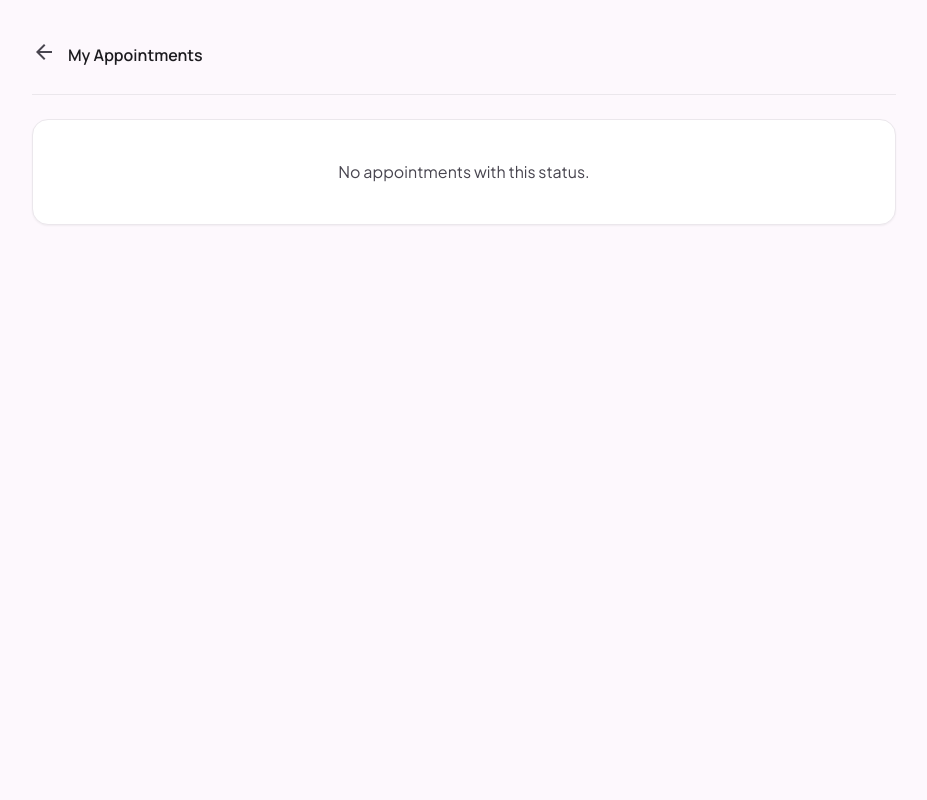
After one commit to RashiBista/PetCenter, a Django app: template PetCentre_RegistrationSystem/templates/core/veterinary appointments.html in a window 1280 px wide. The commit adds this page. Shown: the whole page, without its empty margins (176-1103 px from the left). Run offline with Django 5.2, Linux system fonts and the light colour scheme; the template is opened without the code that fills it, so the values that code supplies are empty; some libraries are stand-ins or nearby versions.

Commit message:
Added missing links

```diff
--- /dev/null
+++ b/PetCentre_RegistrationSystem/templates/core/veterinary appointments.html
@@ -0,0 +1,94 @@
+{% load static %}
+<!DOCTYPE html>
+<html lang="en"><head>
+<meta charset="utf-8"/>
+<meta content="width=device-width, initial-scale=1.0" name="viewport"/>
+<title>My Appointments — PetCentre</title>
+<script src="https://cdn.tailwindcss.com?plugins=forms,container-queries"></script>
+<link href="https://fonts.googleapis.com/css2?family=Plus+Jakarta+Sans:wght@400;500;600;700&amp;family=Manrope:wght@600;700;800&amp;display=swap" rel="stylesheet"/>
+<link href="https://fonts.googleapis.com/css2?family=Material+Symbols+Outlined:wght,FILL@100..700,0..1&amp;display=swap" rel="stylesheet"/>
+<script id="tailwind-config">
+tailwind.config = {
+  darkMode: "class",
+  theme: {
+    extend: {
+      "colors": {
+        "on-secondary-fixed-variant": "#444652","on-error": "#ffffff","tertiary-container": "#c0ad5b",
+        "on-primary-fixed-variant": "#473f76","surface-container-low": "#f7f2f8","inverse-primary": "#c8bfff",
+        "surface-container-highest": "#e5e1e6","on-tertiary-container": "#4c4000","on-error-container": "#93000a",
+        "on-background": "#1c1b1f","error": "#ba1a1a","on-primary-fixed": "#1b1248","on-secondary": "#ffffff",
+        "on-secondary-container": "#616470","surface-container-high": "#ebe7ec","inverse-surface": "#313034",
+        "secondary-container": "#e0e1f0","on-surface": "#1c1b1f","primary-fixed": "#e5deff","on-tertiary": "#ffffff",
+        "outline": "#797580","on-surface-variant": "#48454f","surface-container-lowest": "#ffffff",
+        "secondary-fixed": "#e0e1f0","on-tertiary-fixed": "#221b00","inverse-on-surface": "#f4eff5",
+        "surface-bright": "#fdf8fd","surface-tint": "#5f578f","on-primary-container": "#413a70",
+        "primary-container": "#afa6e4","surface-variant": "#e5e1e6","on-secondary-fixed": "#181b26",
+        "secondary": "#5b5e6a","surface-dim": "#ddd9de","primary": "#5f578f","background": "#fdf8fd",
+        "secondary-fixed-dim": "#c4c6d4","surface-container": "#f1ecf2","tertiary": "#6d5e13",
+        "on-tertiary-fixed-variant": "#534600","surface": "#fdf8fd","error-container": "#ffdad6",
+        "on-primary": "#ffffff","tertiary-fixed-dim": "#dac671","tertiary-fixed": "#f8e28a",
+        "primary-fixed-dim": "#c8bfff","outline-variant": "#c9c4d0"
+      },
+      "borderRadius": {"DEFAULT": "0.25rem","lg": "0.5rem","xl": "0.75rem","full": "9999px"},
+      "fontFamily": {
+        "body-lg": ["Plus Jakarta Sans"],"title-lg": ["Plus Jakarta Sans"],"headline-lg-mobile": ["Manrope"],
+        "label-md": ["Plus Jakarta Sans"],"label-sm": ["Plus Jakarta Sans"],"body-md": ["Plus Jakarta Sans"],
+        "display-lg": ["Manrope"],"headline-md": ["Manrope"],"headline-lg": ["Manrope"]
+      }
+    }
+  }
+}
+</script>
+</head>
+<body class="bg-surface font-body-md text-on-surface min-h-screen">
+<div class="max-w-4xl mx-auto py-10 px-4">
+
+  <div class="flex items-center gap-3 mb-6">
+    <a href="{% url 'core:veterinary_dashboard' %}" class="text-on-surface-variant hover:text-primary transition-colors">
+      <span class="material-symbols-outlined">arrow_back</span>
+    </a>
+    <h1 class="font-headline-md text-headline-md text-on-surface">My Appointments</h1>
+  </div>
+
+  <div class="flex gap-2 mb-6 border-b border-surface-container-high">
+    {% for value, label in status_choices %}
+    <a href="?status={{ value }}" class="px-4 py-2 font-label-md text-label-md {% if status_filter == value %}text-primary border-b-2 border-primary{% else %}text-on-surface-variant{% endif %}">{{ label }}</a>
+    {% endfor %}
+  </div>
+
+  <div class="bg-surface-container-lowest rounded-2xl border border-surface-container-high shadow-sm overflow-hidden">
+    {% for appt in appointments %}
+    <div class="flex items-center justify-between gap-4 px-5 py-4 border-b border-surface-container last:border-b-0">
+      <div>
+        <p class="font-label-md text-label-md text-on-surface font-semibold">{{ appt.pet.name }} ({{ appt.pet.breed|default:appt.pet.get_species_display }})</p>
+        <p class="font-label-sm text-label-sm text-on-surface-variant">Owner: {{ appt.pet.owner.get_full_name|default:appt.pet.owner.username }} · {{ appt.scheduled_time|date:"M d, Y" }} at {{ appt.scheduled_time|date:"g:i A" }}</p>
+        {% if appt.reason %}<p class="font-label-sm text-label-sm text-on-surface-variant mt-1">{{ appt.reason }}</p>{% endif %}
+      </div>
+      <div class="flex items-center gap-2 flex-shrink-0">
+        <span class="px-3 py-1 rounded-full bg-primary-container/30 text-on-primary-container font-label-sm text-label-sm">{{ appt.get_status_display }}</span>
+        {% if appt.status == 'requested' %}
+        <form method="post" action="{% url 'core:update_appointment_status' appt.id %}">
+        {% csrf_token %}
+        <input type="hidden" name="status" value="confirmed">
+        <button type="submit" class="px-3 py-1 rounded-full bg-primary text-on-primary text-xs font-medium hover:bg-primary/90 transition-colors">Confirm</button>
+        </form>
+        <form method="post" action="{% url 'core:update_appointment_status' appt.id %}">
+        {% csrf_token %}
+        <input type="hidden" name="status" value="cancelled">
+        <button type="submit" class="px-3 py-1 rounded-full bg-error-container text-on-error-container text-xs font-medium hover:bg-error-container/80 transition-colors">Cancel</button>
+        </form>
+        {% elif appt.status == 'confirmed' %}
+        <form method="post" action="{% url 'core:update_appointment_status' appt.id %}">
+        {% csrf_token %}
+        <input type="hidden" name="status" value="completed">
+        <button type="submit" class="px-3 py-1 rounded-full bg-secondary-container text-on-secondary-container text-xs font-medium hover:bg-secondary-container/80 transition-colors">Mark Completed</button>
+        </form>
+        {% endif %}
+      </div>
+    </div>
+    {% empty %}
+    <p class="text-on-surface-variant font-body-md text-body-md text-center py-10">No appointments{% if status_filter != 'all' %} with this status{% endif %}.</p>
+    {% endfor %}
+  </div>
+</div>
+</body></html>
```
Also changed, not shown: PetCentre_RegistrationSystem/templates/core/pharmacy_dashboard.html (+22 -8 lines), PetCentre_RegistrationSystem/templates/core/veterinary_dashboard.html (+4 -4 lines).
